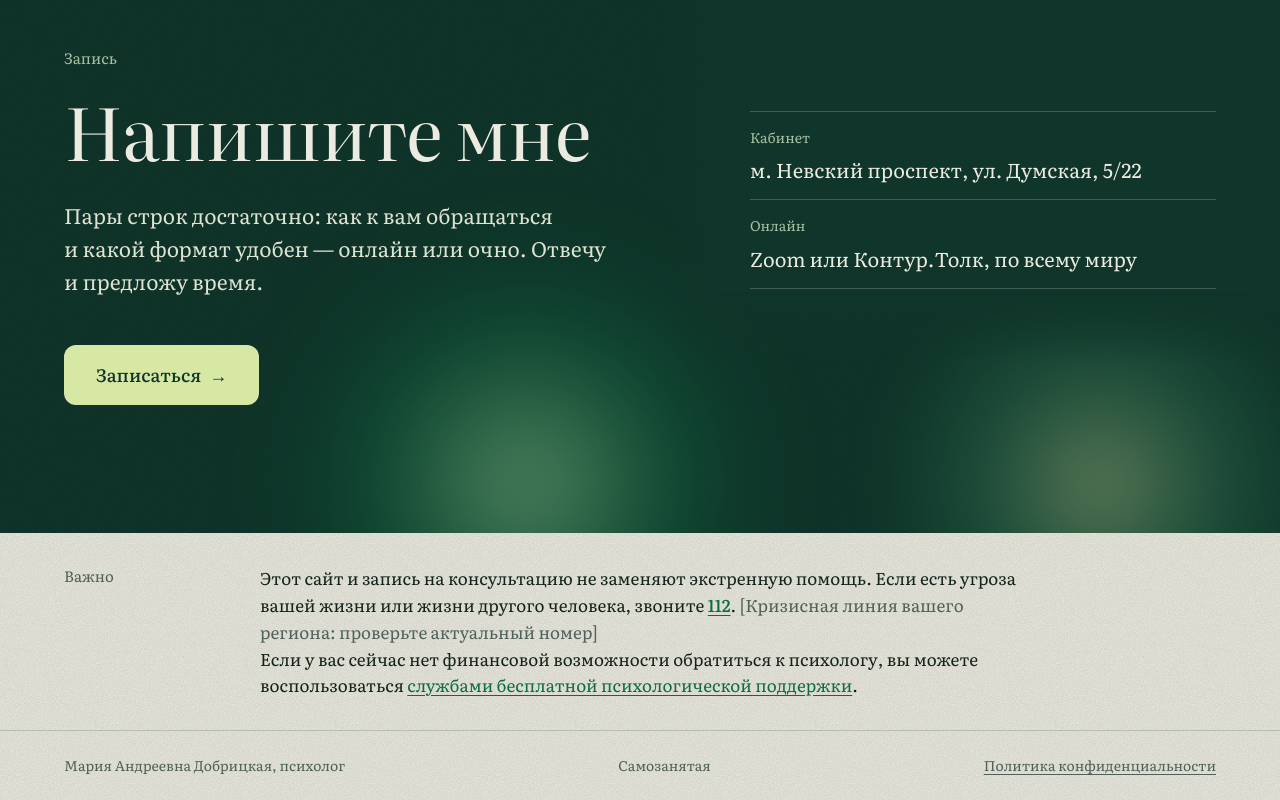
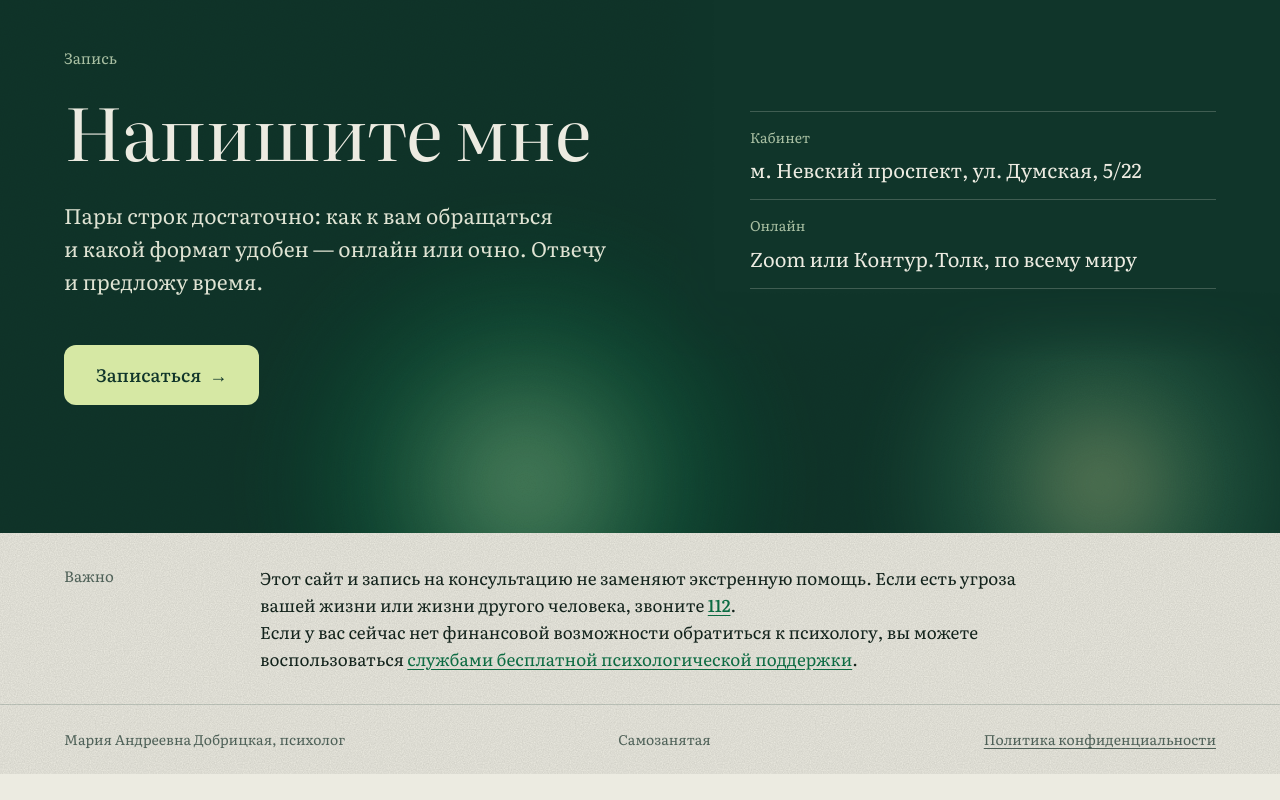
Before and after one commit to nel4ik-alt/mashadobrik, a plain HTML site: page index.html in a window 1280 px wide. Shown: the part 7093-7893 px from the top of the page. After the commit the page ends 7867 px from the top, so only its background shows below. Drawn offline with Linux system fonts and the light colour scheme.

Commit message:
Remove the crisis line placeholder from the bottom block
Co-Authored-By: Claude Opus 5.5 <noreply@anthropic.com>

```diff
--- a/index.html
+++ b/index.html
@@ -354,7 +354,7 @@
 
     <aside class="emergency" aria-label="Важно">
       <p class="label">Важно</p>
-      <p class="emergency__text">Этот сайт и&nbsp;запись на&nbsp;консультацию не&nbsp;заменяют экстренную помощь. Если есть угроза вашей жизни или жизни другого человека, звоните <a href="tel:112"><strong>112</strong></a>. <span class="ph">[Кризисная линия вашего региона: проверьте актуальный номер]</span></p>
+      <p class="emergency__text">Этот сайт и&nbsp;запись на&nbsp;консультацию не&nbsp;заменяют экстренную помощь. Если есть угроза вашей жизни или жизни другого человека, звоните <a href="tel:112"><strong>112</strong></a>.</p>
       <p class="emergency__text">Если у&nbsp;вас сейчас нет финансовой возможности обратиться к&nbsp;психологу, вы можете воспользоваться <a class="emergency__link" href="help.html">службами бесплатной психологической поддержки</a>.</p>
     </aside>
   </main>
```
